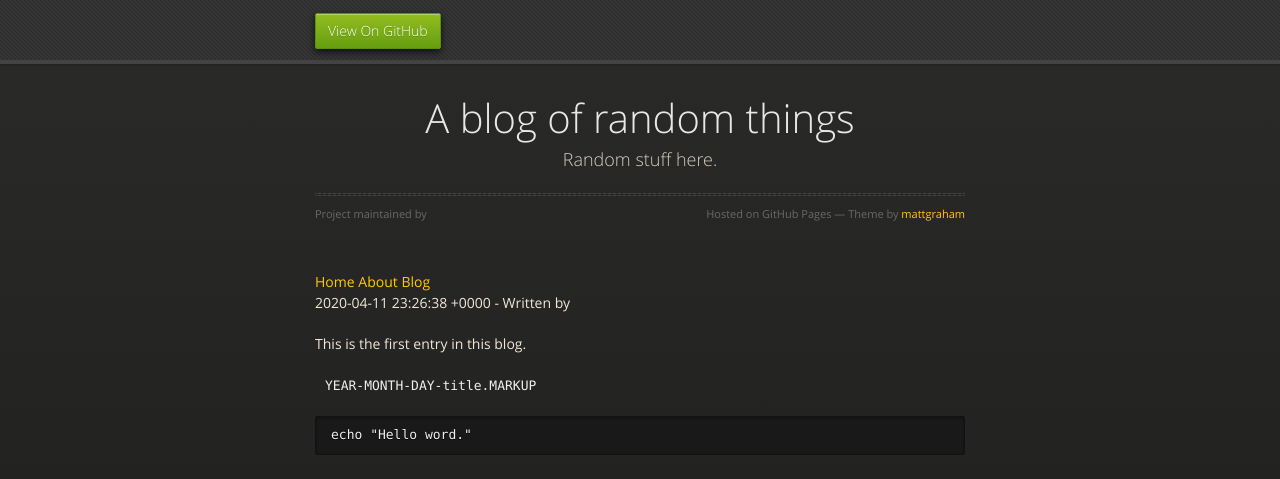
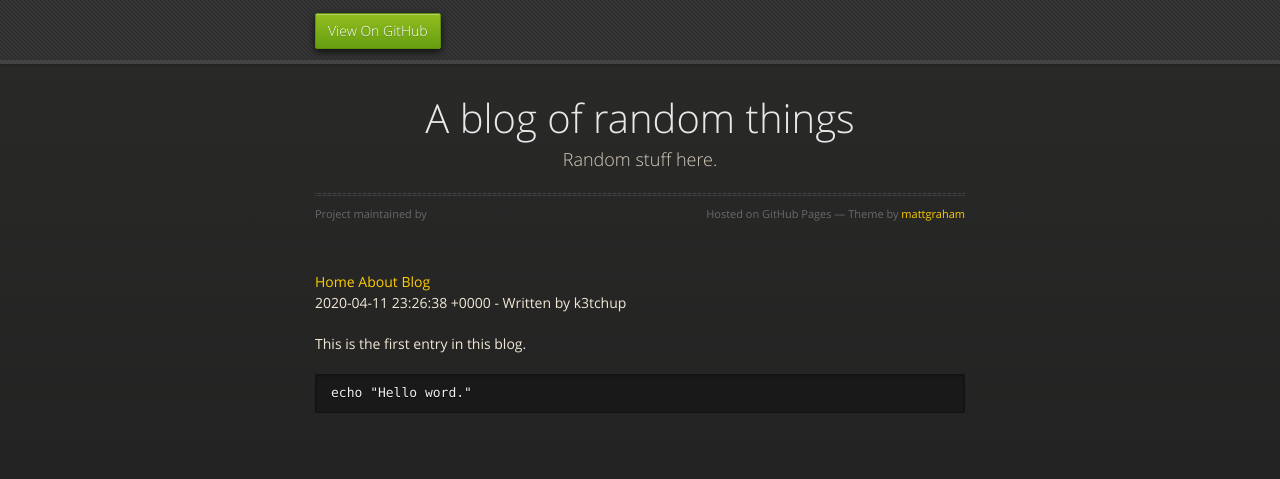
Before and after one commit to k3tchup/k3chup.github.io, a Jekyll site: the page built from _posts/2020-04-11-first-post.md, in a window 1280 px wide. Shown: the top 479 px of the page. Built offline with Jekyll 4.4.1, drawn with Linux system fonts in a browser that asks for light colours.

Commit message:
still messing around

```diff
--- a/_posts/2020-04-11-first-post.md
+++ b/_posts/2020-04-11-first-post.md
@@ -2,10 +2,9 @@
 layout: post
 title:  "First Post"
 date:   2020-04-11 19:26:38 -0400
+author: k3tchup
 categories: k3tchup update
 ---
 This is the first entry in this blog.
 
-`YEAR-MONTH-DAY-title.MARKUP`
-
     echo "Hello word."
```
Also changed, not shown: 6 other files.
